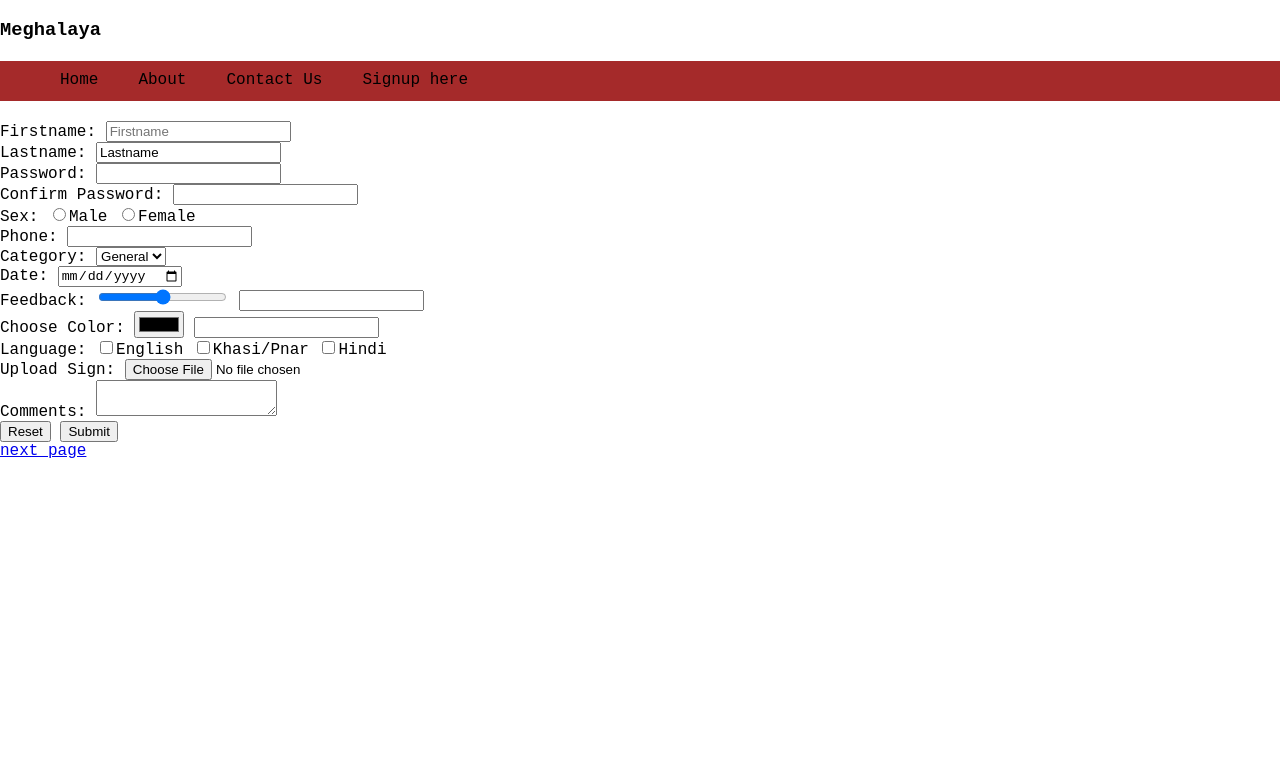
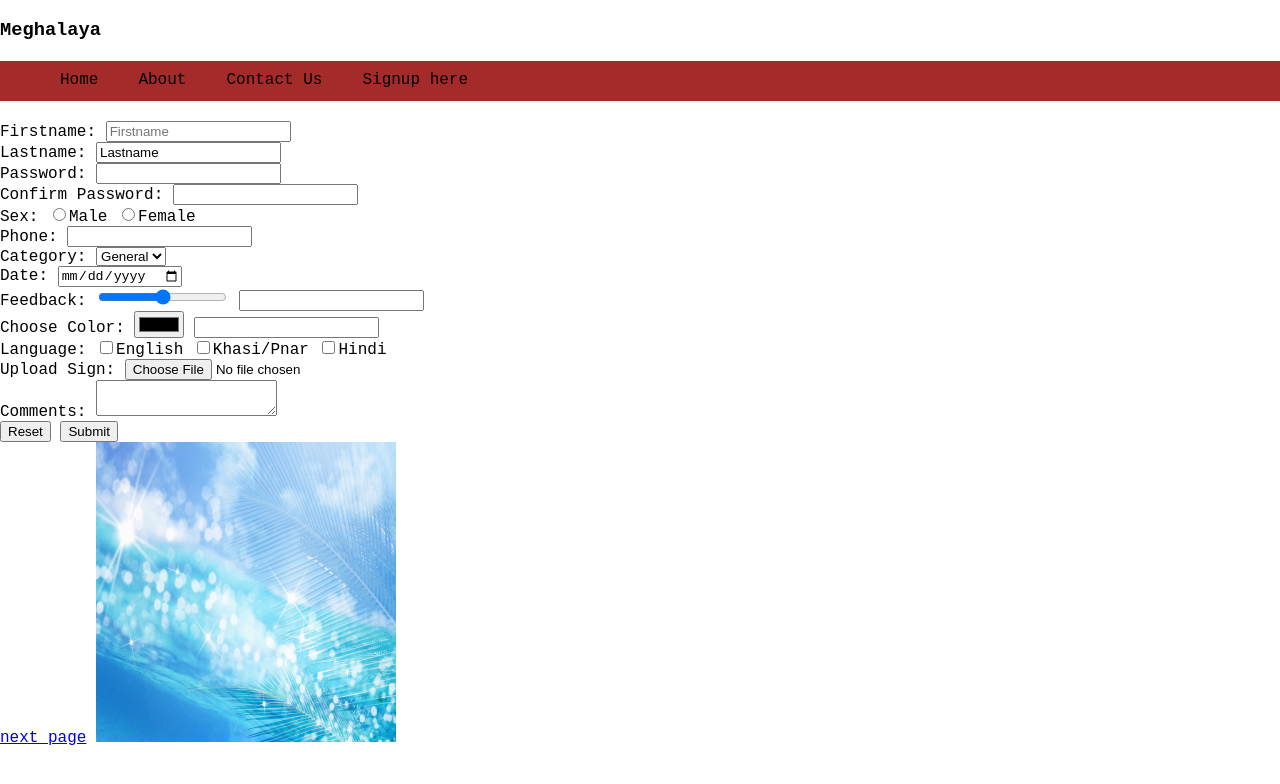
Before and after one commit to NangiohShadap/onlineweb2, a plain HTML site: page index.html in a window 1280 px wide. Drawn offline with Linux system fonts and the light colour scheme.

Commit message:
Update index.html

```diff
--- a/index.html
+++ b/index.html
@@ -138,6 +138,6 @@ form{
 
 <a href=Message.html target= _blank>next page</a>
 
-
+<img src="image/Background image.jpg" width=300px height=300px>
 </body>
 </html>
```
